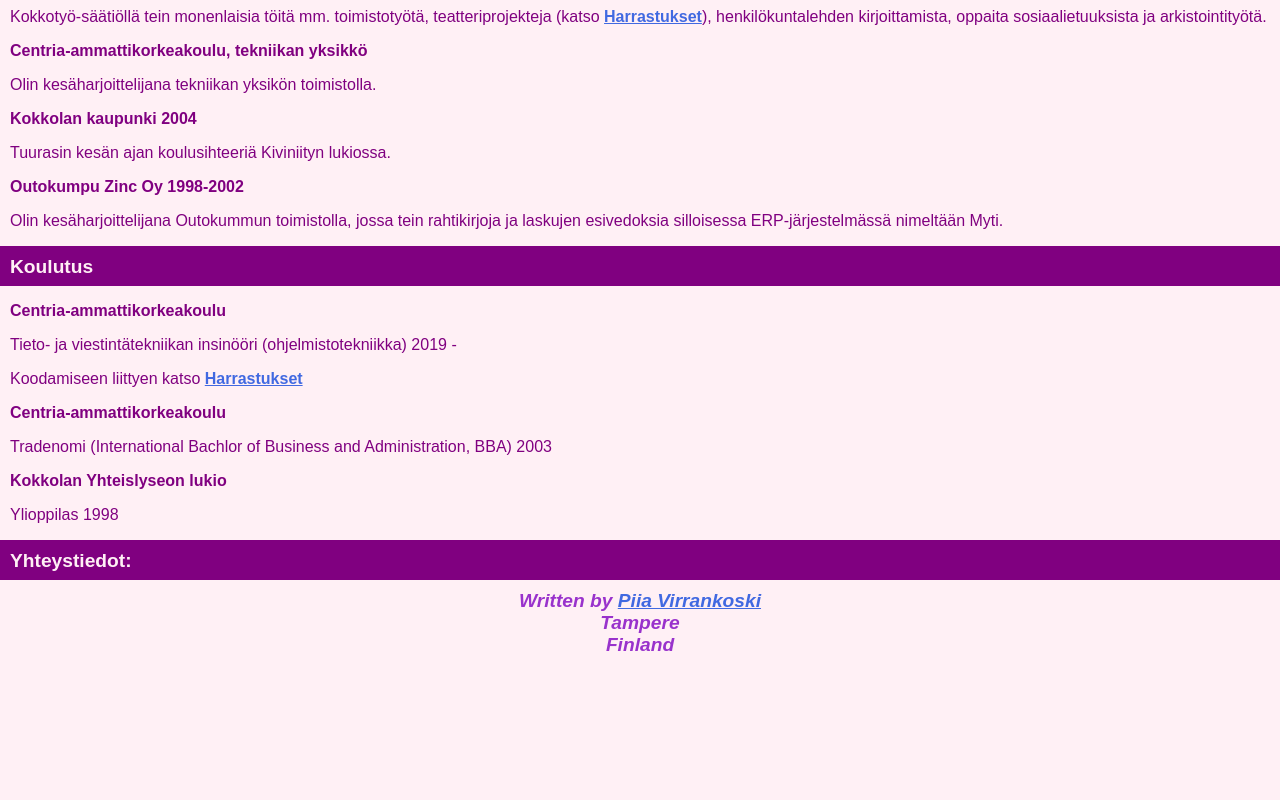
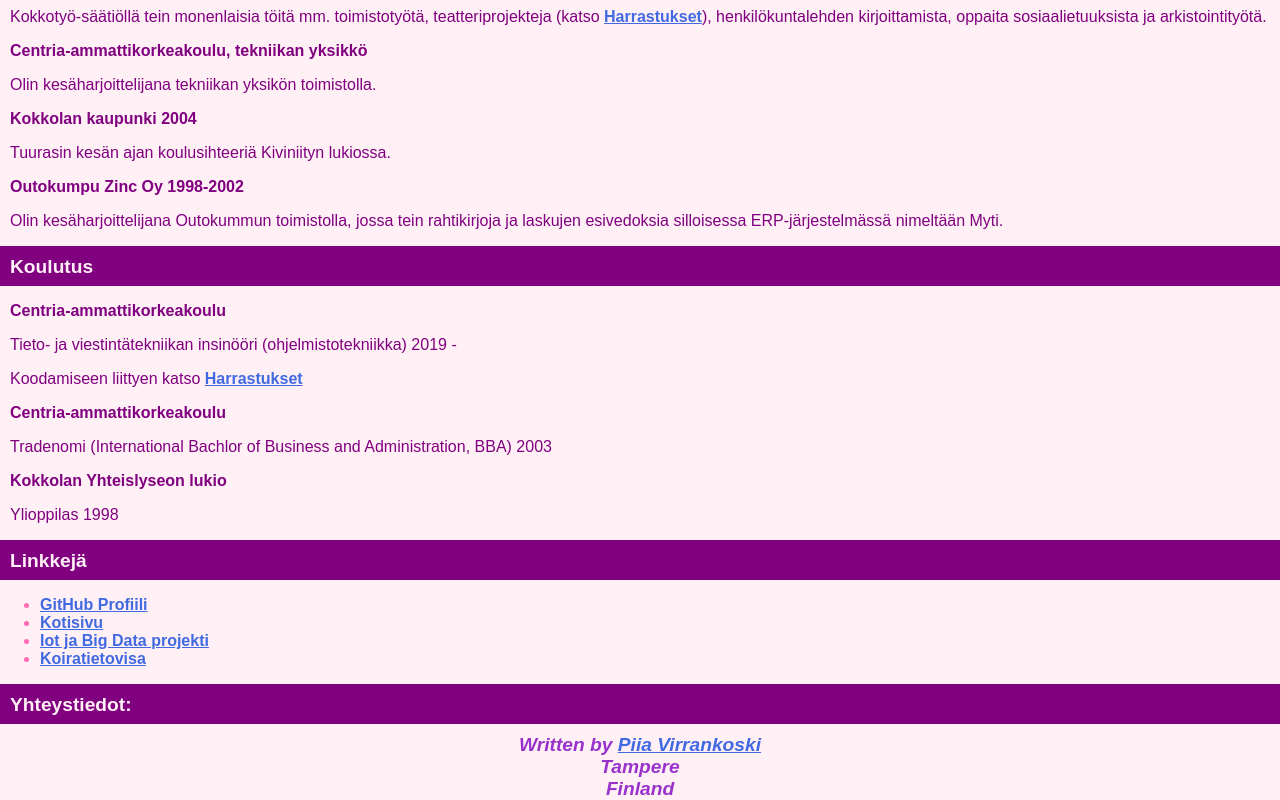
Before and after one commit to PiiaV/CVPage, a plain HTML site: page portfolio.html in a window 1280 px wide. Shown: the part 954-1754 px from the top of the page. Before the commit the page ends 1610 px from the top, so only its background shows below. Drawn offline with Linux system fonts and the light colour scheme.

Commit message:
Updates the portofio.html

```diff
--- a/portfolio.html
+++ b/portfolio.html
@@ -60,6 +60,14 @@
 <p><strong>Kokkolan Yhteislyseon lukio</strong></p>
 <p>Ylioppilas 1998</p>
 
+<h2 class="uus_vari">Linkkejä</h2>
+<ul>
+		<li><a href="https://github.com/PiiaV">GitHub Profiili</a></li>
+		<li><a href="https://github.com/PiiaV/CVPage">Kotisivu</a></li>
+		<li><a href="https://github.com/PetriKaila/AzureProjekti">Iot ja Big Data projekti</a></li>
+		<li><a href="https://github.com/PiiaV/Koiratietovisa">Koiratietovisa</a></li>
+		</ul>
+
 <h3 class="uus_vari_vol3">Yhteystiedot:</h3>
 <address>
 Written by <a href="mailto:piia.virrankoski@centria.fi">Piia Virrankoski</a><br>
```
